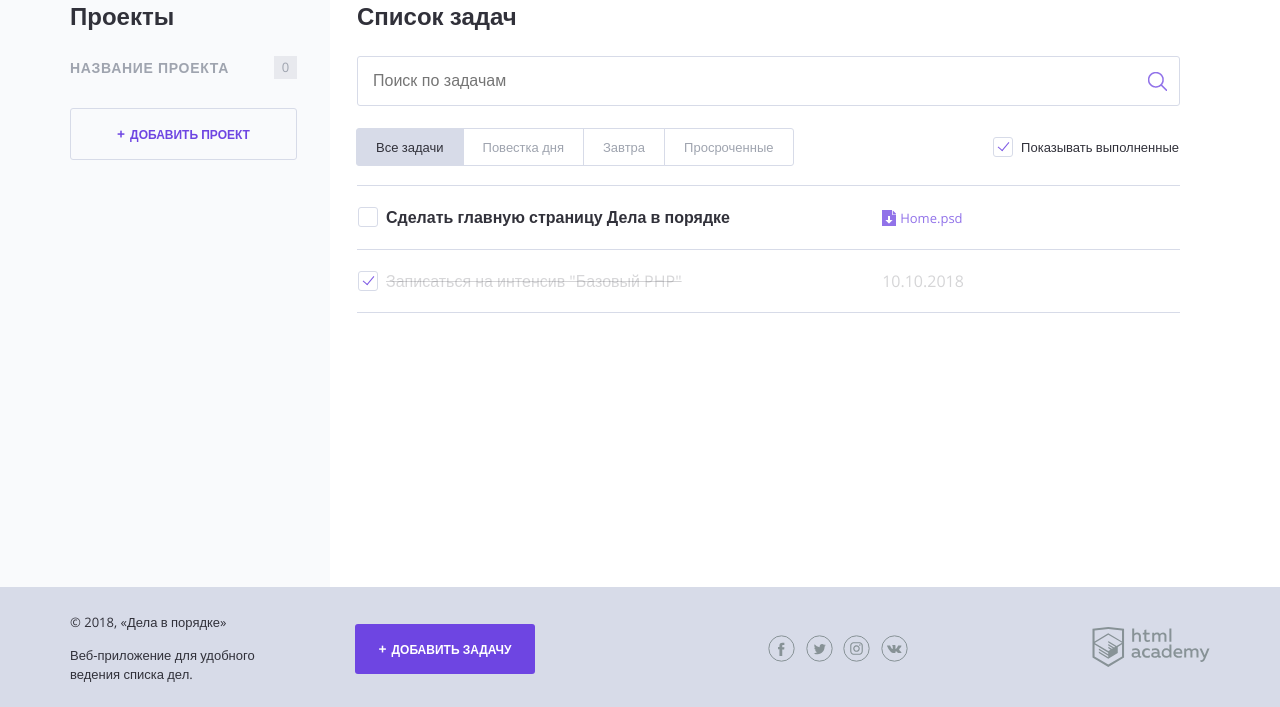
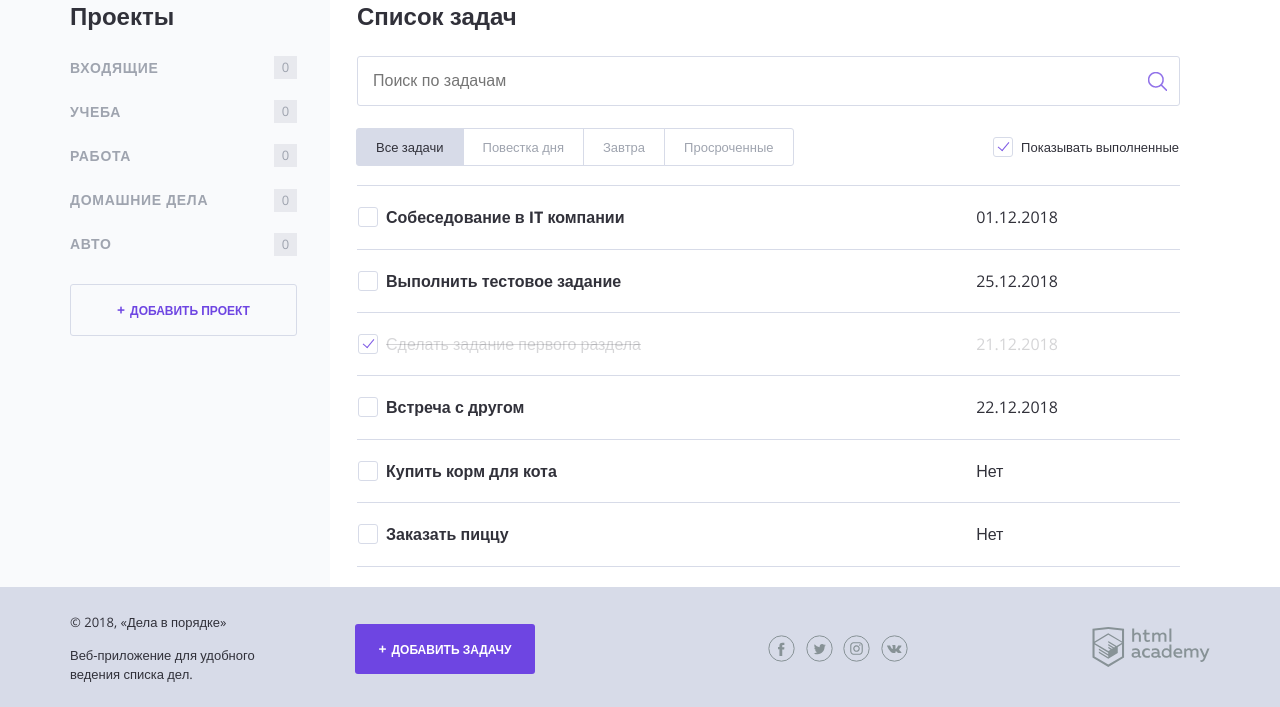
Before and after one commit to raros82/474089-doingsdone, a PHP site: page / in a window 1280 px wide. Shown: the part 93-800 px from the top of the page. Run offline with PHP 8.4, Linux system fonts and the light colour scheme.

Commit message:
Добавил в код массивы для задач

```diff
--- a/index.php
+++ b/index.php
@@ -2,6 +2,52 @@
 // показывать или нет выполненные задачи
 $show_complete_tasks = rand(0, 1);
 ?>
+
+<?php
+$task_category = ["Входящие", "Учеба", "Работа", "Домашние дела", "Авто"]
+?>
+
+<?php
+$tasks = [
+        [
+                'Задача' => 'Собеседование в IT компании',
+                'Дата выполнения' => '01.12.2018',
+                'Категория' => 'Работа',
+                'Выполнен' => 'Нет'
+        ],
+        [
+                'Задача' => 'Выполнить тестовое задание',
+                'Дата выполнения' => '25.12.2018',
+                'Категория' => 'Работа',
+                'Выполнен' => 'Нет'
+        ],
+        [
+                'Задача' => 'Сделать задание первого раздела',
+                'Дата выполнения' => '21.12.2018',
+                'Категория' => 'Учеба',
+                'Выполнен' => 'Да'
+        ],
+        [
+                'Задача' => 'Встреча с другом',
+                'Дата выполнения' => '22.12.2018',
+                'Категория' => 'Входящие',
+                'Выполнен' => 'Нет'
+        ],
+        [
+                'Задача' => 'Купить корм для кота',
+                'Дата выполнения' => 'Нет',
+                'Категория' => 'Домашние дела',
+                'Выполнен' => 'Нет'
+        ],
+        [
+                'Задача' => 'Заказать пиццу',
+                'Дата выполнения' => 'Нет',
+                'Категория' => 'Домашние дела',
+                'Выполнен' => 'Нет'
+        ]
+]
+?>
+
 <!DOCTYPE html>
 <html lang="ru">
 
@@ -46,10 +92,12 @@ $show_complete_tasks = rand(0, 1);
 
                 <nav class="main-navigation">
                     <ul class="main-navigation__list">
+                        <?php foreach ($task_category as $task_category_value): ?>
                         <li class="main-navigation__list-item">
-                            <a class="main-navigation__list-item-link" href="#">Название проекта</a>
+                            <a class="main-navigation__list-item-link" href="#"><?=$task_category_value;?></a>
                             <span class="main-navigation__list-item-count">0</span>
                         </li>
+                        <?php endforeach; ?>
                     </ul>
                 </nav>
 
@@ -82,33 +130,20 @@ $show_complete_tasks = rand(0, 1);
                 </div>
 
                 <table class="tasks">
-                    <tr class="tasks__item task">
+                    <?php foreach ($tasks as $tasks_key => $tasks_value): ?>
+                    <?php if ($show_complete_tasks == 1 OR $tasks_value['Выполнен'] === 'Нет') : ?>
+                    <tr class="tasks__item task <?php if ( $tasks_value['Выполнен'] === 'Да'): ?> task--completed <?php endif; ?>">
                         <td class="task__select">
                             <label class="checkbox task__checkbox">
-                                <input class="checkbox__input visually-hidden task__checkbox" type="checkbox" value="1">
-                                <span class="checkbox__text">Сделать главную страницу Дела в порядке</span>
+                                <input class="checkbox__input visually-hidden" type="checkbox" <?php if ( $tasks_value['Выполнен'] === 'Да'): ?> checked <?php endif; ?>>
+                                <span class="checkbox__text"><?=$tasks_value['Задача']; ?></span>
                             </label>
                         </td>
-
-                        <td class="task__file">
-                            <a class="download-link" href="#">Home.psd</a>
-                        </td>
-
-                        <td class="task__date"></td>
+                        <td class="task__date"><?=$tasks_value['Дата выполнения']; ?></td>
+                        <td class="task__controls"> </td>
                     </tr>
-                    <!--показывать следующий тег <tr/>, если переменная $show_complete_tasks равна единице-->
-                    <?php if ($show_complete_tasks == 1): ?>
-                      <tr class="tasks__item task task--completed">
-                          <td class="task__select">
-                              <label class="checkbox task__checkbox">
-                                  <input class="checkbox__input visually-hidden" type="checkbox" checked>
-                                  <span class="checkbox__text">Записаться на интенсив "Базовый PHP"</span>
-                              </label>
-                          </td>
-                          <td class="task__date">10.10.2018</td>
-                          <td class="task__controls"> </td>
-                    </tr>
-                    <?php endif; ?>
+                        <?php endif; ?>
+                    <?php endforeach; ?>
                 </table>
             </main>
         </div>
```
